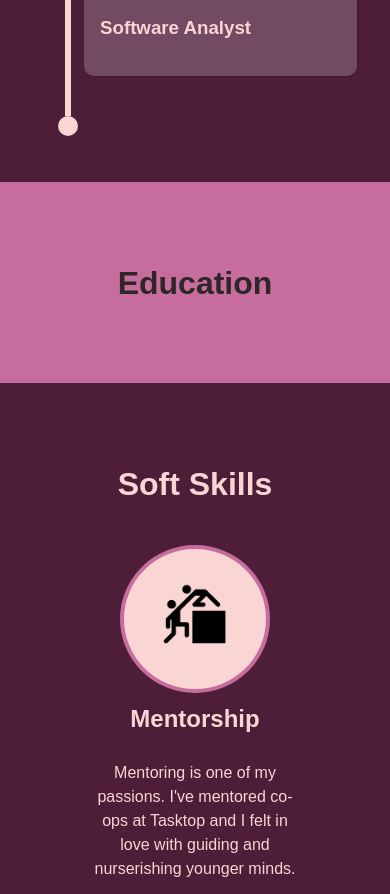
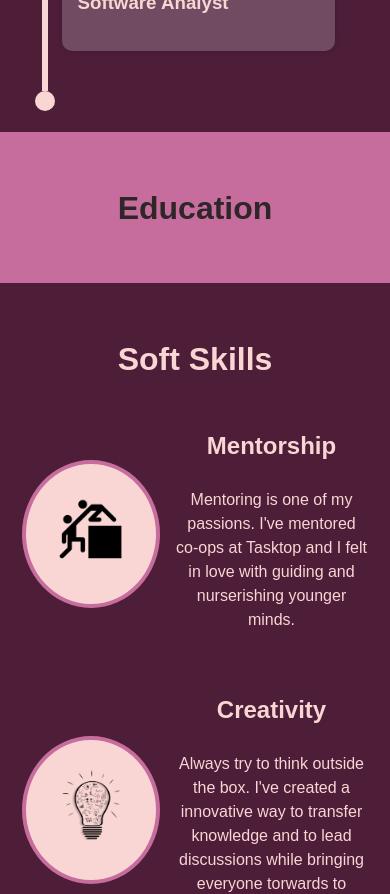
Before and after one commit to laislodi/portfolio, a React (Create React App) app: page / in a window 390 px wide. Shown: the part 3780-4674 px from the top of the page. Built offline with nearby package versions, Linux system fonts and the light colour scheme.

Commit message:
Adjust Skills styles for small devices

```diff
--- a/src/components/Skills/Skills.css
+++ b/src/components/Skills/Skills.css
@@ -88,4 +88,27 @@
 
 @media (max-width: 1000px) {}
 
-@media (max-width: 700px) {}
+@media (max-width: 700px) {
+  section {
+    padding: 25px;
+  }
+  #soft-skills ul {
+    gap: 1rem;
+  }
+  #soft-skills li {
+    display: flex;
+    flex-direction: row;
+    width: 100%;
+    gap: 15px;
+  }
+  #tech-skills ul {
+    gap: 1rem;
+  }
+  #tech-skills li{
+    flex-basis: 30%;
+  }
+  #soft-skills .skill-details {
+    display: flex;
+    flex-direction: column;
+  }
+}
--- a/src/components/Skills/Skills.jsx
+++ b/src/components/Skills/Skills.jsx
@@ -19,8 +19,10 @@ export default function Skills(props) {
               <div className="skill-container">
                 <img src={skill.image} alt={skill.title} />
               </div>
-              <h4>{skill.title}</h4>
-              {skill.description ? <p>{skill.description}</p> : null}
+              <div className="skill-details">
+                <h4>{skill.title}</h4>
+                {skill.description ? <p>{skill.description}</p> : null}
+              </div>
             </li>)
           )}
         </ul>
```
